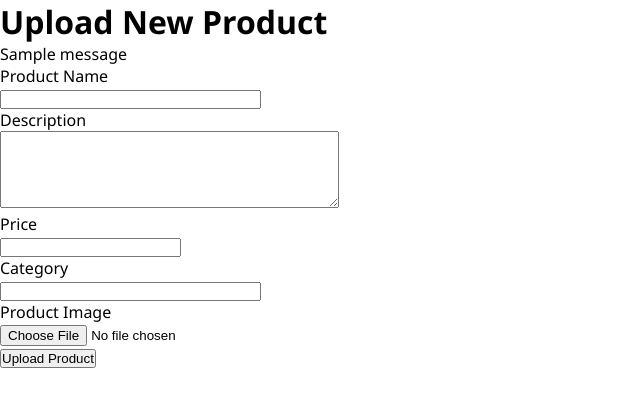
After one commit to dylannguyennn/ByteMarket, a Flask app: page /upload_product in a window 1280 px wide. The commit adds this page. Shown: the top 407 px of the page, without its empty margins (0-640 px from the left). Run offline with Flask 3, Linux system fonts and the light colour scheme; a user stored in the database is signed in; tables that the repository leaves empty hold one stand-in row (values such as "Sample post"); one stand-in notice (Sample message) is shown; some libraries are stand-ins or nearby versions.

Commit message:
Added basic seller product upload functionality

```diff
--- a/app.py
+++ b/app.py
@@ -1,10 +1,12 @@
 from flask import Flask, render_template, redirect, url_for, flash, jsonify, request
+import os
 from flask_sqlalchemy import SQLAlchemy
 from flask_bcrypt import Bcrypt
 from flask_login import LoginManager, login_user, logout_user, login_required, current_user
 from flask_migrate import Migrate
-from forms import RegistrationForm, LoginForm
+from forms import RegistrationForm, LoginForm, ProductForm
 from models import db, User, Product, CartItem
+from werkzeug.utils import secure_filename
 
 app = Flask(__name__)
 app.config['SECRET_KEY'] = 'supersecretkey'  # Change in production
@@ -22,28 +24,32 @@ def create_sample_products():
             description="Give your device a fresh look with our awesome icon and wallpaper set for iOS, iPadOS, and Android! This digital download includes 126 stunning icons covering a range of popular apps that can be used to customize any app on your device. You'll get high-resolution PNG files designed for both mobile phones and tablets, so your screens will look fantastic no matter what device you’re using!",
             price=9.99,
             image_path="product_images/cat_icons.png",
-            category="art"
+            category="art",
+            user_id=1
         ),
         Product(
             product_name="Cleaning Schedule Planner",
             description="This cleaning planner helps you plan and manage your household cleaning all year round! Use this schedule to keep track of all your hard to remember chores to make sure your home stays clean and organized and check off tasks as you do them.",
             price=4.99,
             image_path="product_images/cleaning_planner.png",
-            category="pdfs"
+            category="pdfs",
+            user_id=1
         ),
         Product(
             product_name="Cracking the Coding Interview e-Book",
             description="Cracking the Coding Interview is here to help you through this process, teaching you what you need to know and enabling you to perform at your very best. I've coached and interviewed hundreds of software engineers. The result is this book.Learn how to uncover the hints and hidden details in a question, discover how to break down a problem into manageable chunks, develop techniques to unstick yourself when stuck, learn (or re-learn) core computer science concepts, and practice on 189 interview questions and solutions.",
             price=29.99,
             image_path="product_images/ebook.png",
-            category="ebooks"
+            category="ebooks",
+            user_id=1
         ),
         Product(
             product_name="Art Sample #1",
             description="Sample description.",
             price=9.99,
             image_path="product_images/art1.png",
-            category="art"
+            category="art",
+            user_id=1
         )
     ]
 
@@ -78,7 +84,7 @@ def home():
     else:
         return render_template("index.html", products=products)  # Load the guest homepage
 
-
+# Route: Searching
 @app.route("/api/search", methods=["GET"])
 def search_products():
     query = request.args.get("q", "")
@@ -146,7 +152,6 @@ def logout():
     flash("You have been logged out.", "info")
     return redirect(url_for("home"))
 
-
 # Route: Account Page
 @app.route("/account")
 @login_required  # Ensures only logged-in users can access the account page
@@ -174,6 +179,48 @@ def edit_account():
     form.email.data = current_user.email
 
     return render_template("edit_account.html", form=form)
+
+# Route: Upload Product Page
+@app.route("/upload_product", methods=["GET", "POST"])
+@login_required
+def upload_product():
+    if current_user.role not in ['seller', 'admin']:
+        flash("You do not have permission to access this page.", "danger")
+        return redirect(url_for('account'))
+
+    form = ProductForm()
+
+    if form.validate_on_submit(): # Process form data on POST if valid
+        image_file = form.image.data
+        filename = secure_filename(image_file.filename)
+
+        # Define the path relative to the static folder
+        image_folder = os.path.join(app.static_folder, 'product_images')
+
+        # Create the directory if it doesn't exist
+        os.makedirs(image_folder, exist_ok=True)
+        image_path_full = os.path.join(image_folder, filename)
+        image_file.save(image_path_full)
+
+        image_path_db = os.path.join('product_images', filename)
+
+        new_product = Product(
+            product_name=form.product_name.data,
+            description=form.description.data,
+            price=form.price.data,
+            category=form.category.data,
+            image_path=image_path_db,
+            user_id=current_user.id
+        )
+
+        db.session.add(new_product)
+        db.session.commit()
+
+        flash("Product uploaded successfully!", "success")
+        return redirect(url_for('account'))
+
+    # If GET request or form validation fails, render the template with the form
+    return render_template("upload_product.html", form=form)
 
 # Route: Cart Page
 @app.route("/cart")
--- a/forms.py
+++ b/forms.py
@@ -1,5 +1,6 @@
 from flask_wtf import FlaskForm
-from wtforms import StringField, PasswordField, SubmitField
+from flask_wtf.file import FileField, FileAllowed, FileRequired # Added for file uploads
+from wtforms import StringField, PasswordField, SubmitField, TextAreaField, FloatField # Added TextAreaField, FloatField
 from wtforms.validators import DataRequired, Email, EqualTo, Length
 
 # Registration Form
@@ -15,3 +16,12 @@ class LoginForm(FlaskForm):
     email = StringField("Email", validators=[DataRequired(), Email()])
     password = PasswordField("Password", validators=[DataRequired()])
     submit = SubmitField("Login")
+
+# Product Upload Form
+class ProductForm(FlaskForm):
+    product_name = StringField("Product Name", validators=[DataRequired(), Length(max=200)])
+    description = TextAreaField("Description", validators=[DataRequired()])
+    price = FloatField("Price", validators=[DataRequired()])
+    category = StringField("Category", validators=[DataRequired(), Length(max=255)])
+    image = FileField("Product Image", validators=[FileRequired(), FileAllowed(['jpg', 'png', 'jpeg'], 'Images only!')])
+    submit = SubmitField("Upload Product")
--- a/models.py
+++ b/models.py
@@ -30,6 +30,9 @@ class Product(db.Model):
     price = db.Column(db.Float, nullable=False)
     image_path = db.Column(db.String(255))
     category = db.Column(db.String(255), nullable=False)
+    user_id = db.Column(db.Integer, db.ForeignKey('user.id'), nullable=False) # Link to the user who uploaded
+
+    user = db.relationship('User', backref=db.backref('products', lazy=True)) # Establish relationship
 
     def __repr__(self):
         return f"Product('{self.product_name}', '${self.price}')"
--- a/templates/account.html
+++ b/templates/account.html
@@ -28,6 +28,9 @@
 
       <div class="account-actions">
         <a href="{{ url_for('edit_account') }}" class="btn">Edit Profile</a>
+        {% if current_user.role == 'seller' or current_user.role == 'admin' %}
+          <a href="{{ url_for('upload_product') }}" class="btn">Upload Product</a>
+        {% endif %}
         <a href="{{ url_for('logout') }}" class="btn btn-logout">Logout</a>
       </div>
     </main>
--- /dev/null
+++ b/templates/upload_product.html
@@ -0,0 +1,70 @@
+<!DOCTYPE html>
+<html lang="en">
+<head>
+    <meta charset="UTF-8">
+    <meta name="viewport" content="width=device-width, initial-scale=1.0">
+    <title>Upload Product</title>
+    <link rel="stylesheet" href="{{ url_for('static', filename='styles.css') }}">
+</head>
+<body>
+    <h1>Upload New Product</h1>
+
+    {% with messages = get_flashed_messages(with_categories=true) %}
+      {% if messages %}
+        {% for category, message in messages %}
+          <div class="alert alert-{{ category }}">
+            {{ message }}
+          </div>
+        {% endfor %}
+      {% endif %}
+    {% endwith %}
+
+    <form method="POST" action="" enctype="multipart/form-data">
+        {{ form.hidden_tag() }} <!-- Include CSRF token -->
+
+        <div>
+            {{ form.product_name.label }}<br>
+            {{ form.product_name(size=30) }}<br>
+            {% for error in form.product_name.errors %}
+                <span style="color: red;">[{{ error }}]</span><br>
+            {% endfor %}
+        </div>
+
+        <div>
+            {{ form.description.label }}<br>
+            {{ form.description(rows=5, cols=40) }}<br>
+            {% for error in form.description.errors %}
+                <span style="color: red;">[{{ error }}]</span><br>
+            {% endfor %}
+        </div>
+
+        <div>
+            {{ form.price.label }}<br>
+            {{ form.price() }}<br>
+            {% for error in form.price.errors %}
+                <span style="color: red;">[{{ error }}]</span><br>
+            {% endfor %}
+        </div>
+
+        <div>
+            {{ form.category.label }}<br>
+            {{ form.category(size=30) }}<br>
+            {% for error in form.category.errors %}
+                <span style="color: red;">[{{ error }}]</span><br>
+            {% endfor %}
+        </div>
+
+        <div>
+            {{ form.image.label }}<br>
+            {{ form.image() }}<br>
+            {% for error in form.image.errors %}
+                <span style="color: red;">[{{ error }}]</span><br>
+            {% endfor %}
+        </div>
+
+        <div>
+            {{ form.submit() }}
+        </div>
+    </form>
+</body>
+</html>
```
Also changed, not shown: instance/database.db, static/product_images/Beagle_3.jpg (added), 1 other file.
